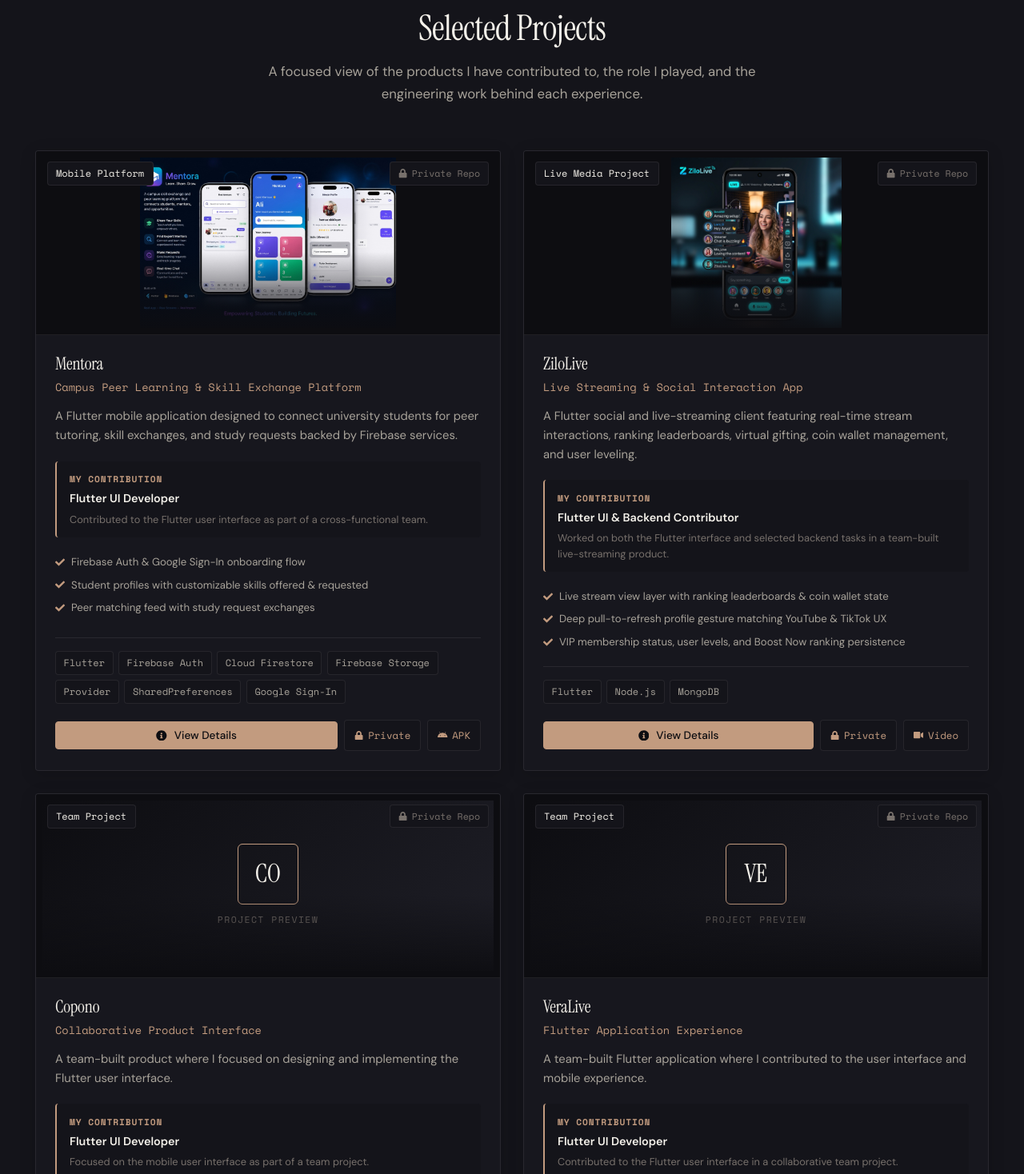
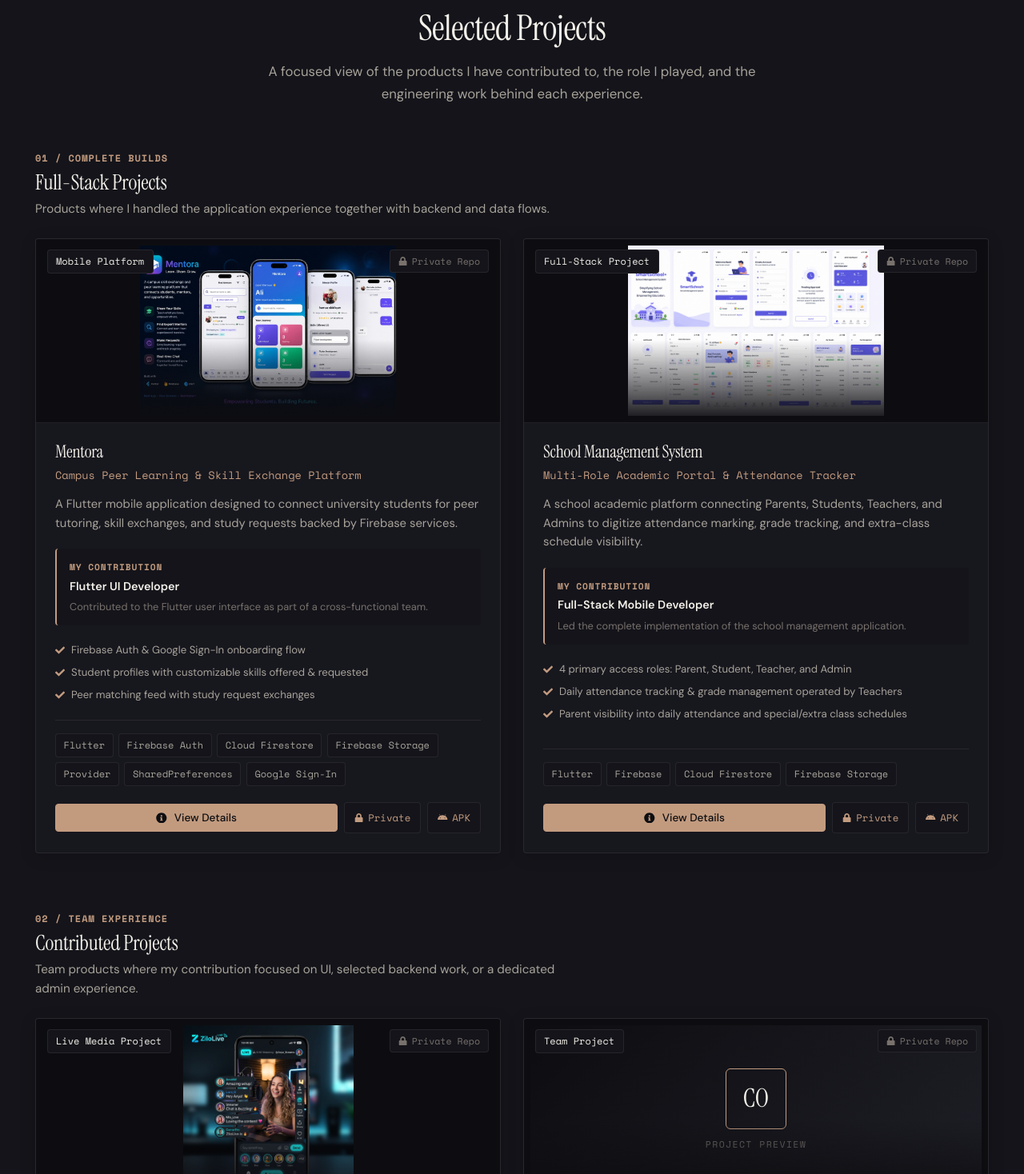
Before and after one commit to mrabukust-cmd/abubakar-portfolio, a React (Vite) app: page / in a window 1280 px wide. Shown: the part 2691-4159 px from the top of the page at 80% size. Built offline with nearby package versions, Linux system fonts and the light colour scheme.

Commit message:
Group full-stack and contributed projects

```diff
--- a/src/components/Projects.jsx
+++ b/src/components/Projects.jsx
@@ -9,22 +9,13 @@
 
 export default function Projects() {
   const [activeModalProject, setActiveModalProject] = useState(null);
+  const fullStackProjects = projectsData.filter((project) => project.projectType === 'full-stack');
+  const contributedProjects = projectsData.filter((project) => project.projectType === 'contributed');
 
-  return (
-    <section id="projects" className="section projects-section">
-      <div className="container">
-        <div className="section-header">
-          <span className="section-subtitle">My Works & Contributions</span>
-          <h2 className="section-title">Selected Projects</h2>
-          <p className="section-description">
-            A focused view of the products I have contributed to, the role I played, and the engineering work behind each experience.
-          </p>
-        </div>
-
-        {/* Projects Grid with AnimatePresence */}
+  const renderProjectGrid = (projects) => (
     <motion.div layout className="projects-grid">
       <AnimatePresence mode="popLayout">
-            {projectsData.map((project) => (
+        {projects.map((project) => (
           <motion.div
             key={project.id}
             layout
@@ -41,6 +32,36 @@
         ))}
       </AnimatePresence>
     </motion.div>
+  );
+
+  return (
+    <section id="projects" className="section projects-section">
+      <div className="container">
+        <div className="section-header">
+          <span className="section-subtitle">My Works & Contributions</span>
+          <h2 className="section-title">Selected Projects</h2>
+          <p className="section-description">
+            A focused view of the products I have contributed to, the role I played, and the engineering work behind each experience.
+          </p>
+        </div>
+
+        <div className="project-group">
+          <div className="project-group-heading">
+            <span className="project-group-kicker">01 / Complete Builds</span>
+            <h3>Full-Stack Projects</h3>
+            <p>Products where I handled the application experience together with backend and data flows.</p>
+          </div>
+          {renderProjectGrid(fullStackProjects)}
+        </div>
+
+        <div className="project-group project-group-contributed">
+          <div className="project-group-heading">
+            <span className="project-group-kicker">02 / Team Experience</span>
+            <h3>Contributed Projects</h3>
+            <p>Team products where my contribution focused on UI, selected backend work, or a dedicated admin experience.</p>
+          </div>
+          {renderProjectGrid(contributedProjects)}
+        </div>
 
         {/* View All Projects on GitHub CTA */}
         <div className="projects-more-cta">
@@ -86,6 +107,40 @@
           display: grid;
           grid-template-columns: repeat(2, 1fr);
           gap: 1.75rem;
+        }
+
+        .project-group + .project-group {
+          margin-top: 4.5rem;
+        }
+
+        .project-group-heading {
+          max-width: 680px;
+          margin-bottom: 1.5rem;
+        }
+
+        .project-group-kicker {
+          display: block;
+          margin-bottom: 0.35rem;
+          color: var(--accent-primary);
+          font-family: var(--font-mono);
+          font-size: 0.75rem;
+          font-weight: 600;
+          letter-spacing: 0.08em;
+          text-transform: uppercase;
+        }
+
+        .project-group-heading h3 {
+          margin-bottom: 0.35rem;
+          color: var(--text-primary);
+          font-family: var(--font-heading);
+          font-size: 1.65rem;
+          font-weight: 500;
+        }
+
+        .project-group-heading p {
+          color: var(--text-secondary);
+          font-size: 0.95rem;
+          line-height: 1.6;
         }
 
         .projects-more-cta {
--- a/src/data/projects.js
+++ b/src/data/projects.js
@@ -5,6 +5,7 @@
 export const projectsData = [
   {
     id: "mentora",
+    projectType: "full-stack",
     title: "Mentora",
     tagline: "Campus Peer Learning & Skill Exchange Platform",
     category: "Education & Peer Learning",
@@ -46,6 +47,7 @@
   },
   {
     id: "zilolive",
+    projectType: "contributed",
     title: "ZiloLive",
     tagline: "Live Streaming & Social Interaction App",
     category: "Social & Media",
@@ -88,6 +90,7 @@
   },
   {
     id: "copono",
+    projectType: "contributed",
     title: "Copono",
     tagline: "Collaborative Product Interface",
     category: "Team Product",
@@ -128,6 +131,7 @@
   },
   {
     id: "veralive",
+    projectType: "contributed",
     title: "VeraLive",
     tagline: "Flutter Application Experience",
     category: "Team Product",
@@ -168,6 +172,7 @@
   },
   {
     id: "legalace",
+    projectType: "contributed",
     title: "Legalace",
     tagline: "Administrative Management Panel",
     category: "Business Operations",
@@ -208,6 +213,7 @@
   },
   {
     id: "school-management-system",
+    projectType: "full-stack",
     title: "School Management System",
     tagline: "Multi-Role Academic Portal & Attendance Tracker",
     category: "Education & Peer Learning",
```
Lines whose indentation alone changed are shown as unchanged.
